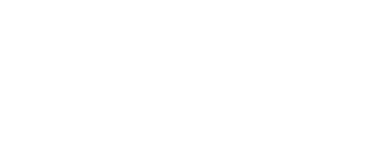
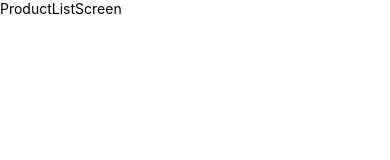
Before and after one commit to PersickWebdev/react-native-pizza, a React Native app: screen / in a window 390 px wide. Shown: the top 160 px of the page. Built offline with nearby package versions, Linux system fonts and the light colour scheme.

Commit message:
feature (ProductListScreen): ProductListScreen component created

```diff
--- a/App.tsx
+++ b/App.tsx
@@ -1,10 +1,12 @@
 import { StatusBar } from 'expo-status-bar';
 import { SafeAreaProvider } from 'react-native-safe-area-context';
+import { ProductListScreen } from '@/screens/ProductListScreen/ProductListScreen';
 
 export default function App() {
-  return (
-      <SafeAreaProvider>
-        <StatusBar style="light" />
-      </SafeAreaProvider>
-  );
-}
+    return (
+        <SafeAreaProvider>
+            <StatusBar style="light" />
+            <ProductListScreen />
+        </SafeAreaProvider>
+    );
+};
--- /dev/null
+++ b/src/screens/ProductListScreen/ProductListScreen.tsx
@@ -0,0 +1,15 @@
+import React from 'react';
+import { SafeAreaView } from 'react-native-safe-area-context';
+import { View, Text } from 'react-native';
+
+const ProductListScreen = () => {
+    return (
+        <SafeAreaView>
+            <Text>
+                ProductListScreen
+            </Text>
+        </SafeAreaView>
+    );
+};
+
+export { ProductListScreen };
--- /dev/null
+++ b/src/screens/ProductListScreen/index.ts
@@ -0,0 +1 @@
+export * from './ProductListScreen';
```
Also changed, not shown: src/screens/ProductListScreen/ProductListScreen.styles.ts (added).
